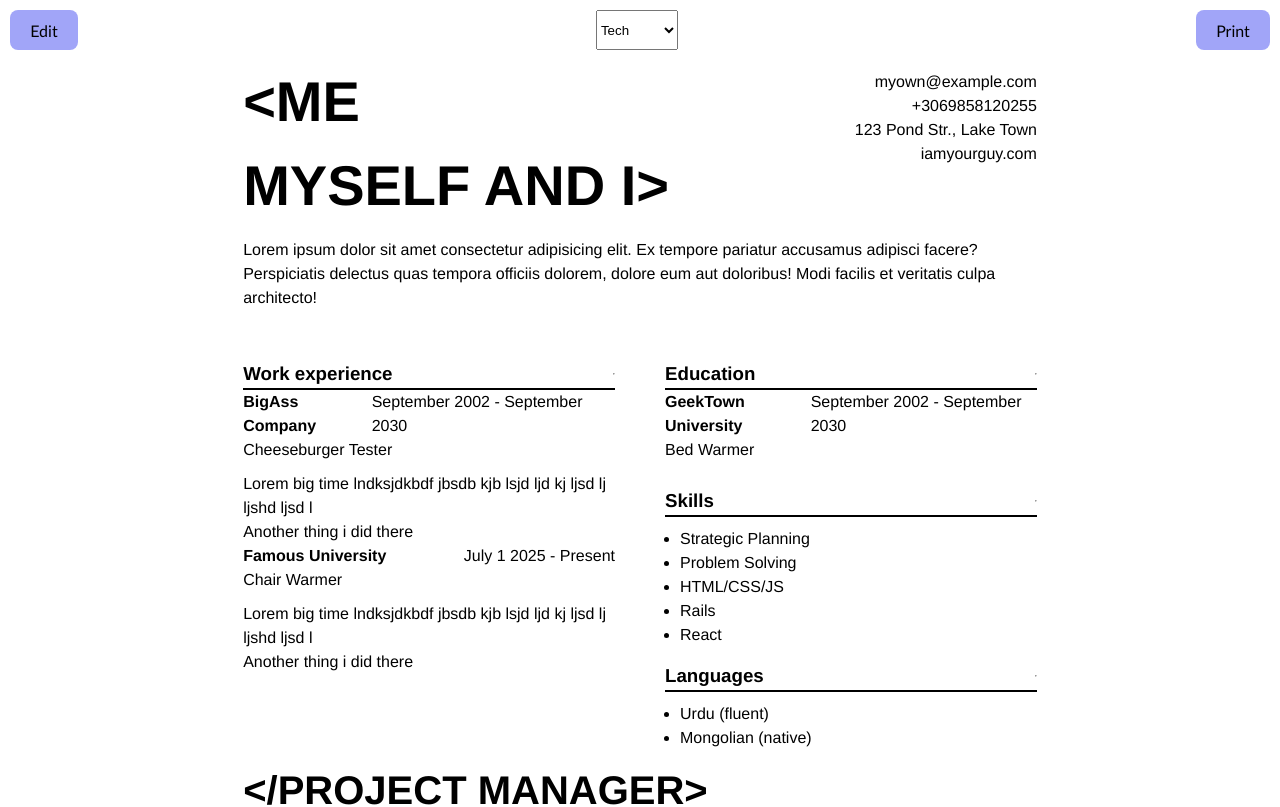
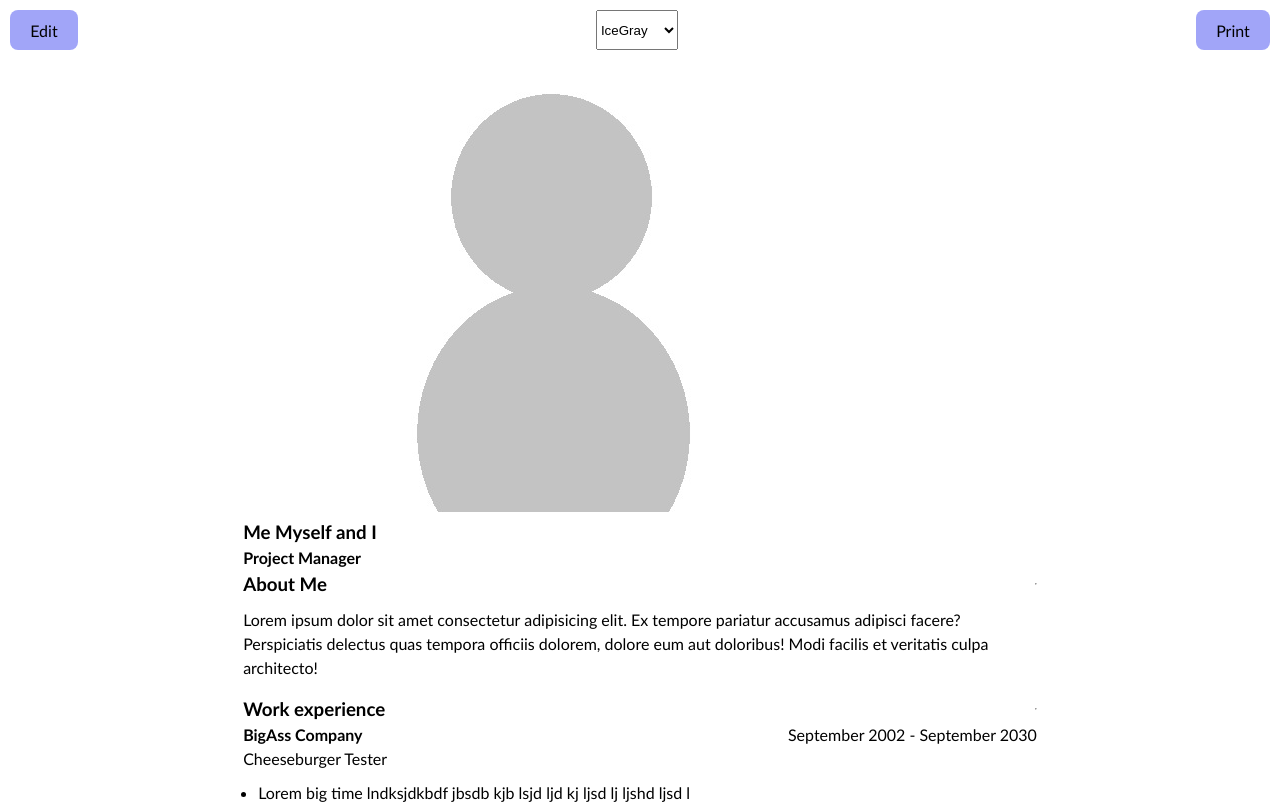
Before and after one commit to NikEmman/cv_react, a React (Vite) app: page / in a window 1280 px wide. Shown: the top 807 px of the page. Built offline with nearby package versions, Linux system fonts and the light colour scheme.

Commit message:
WIP:IceGray theme now has photo

```diff
--- a/src/App.jsx
+++ b/src/App.jsx
@@ -9,7 +9,7 @@ import IceGray from "./themes/IceGray";
 function App() {
   const [isEditable, setIsEditable] = useState(false);
   const [myData, setMyData] = useState(defaultData);
-  const [theme, setTheme] = useState("tech");
+  const [theme, setTheme] = useState("iceGray");
 
   const handleEditClick = () => setIsEditable(true);
   const handleSaveClick = () => {
@@ -129,6 +129,25 @@ function App() {
       return { ...prevData, sections: updatedSections };
     });
   };
+  const handleAddPhoto = (e) => {
+    const file = e.target.files[0];
+    if (!file) return;
+
+    const reader = new FileReader();
+    reader.onloadend = () => {
+      const imageUrl = reader.result;
+
+      setMyData((prevData) => {
+        const updatedSections = prevData.sections.map((section) =>
+          section.title === "Photo" ? { ...section, url: imageUrl } : section
+        );
+
+        return { ...prevData, sections: updatedSections };
+      });
+    };
+
+    reader.readAsDataURL(file);
+  };
 
   const handleNameChange = (fieldName, newValue) => {
     setMyData((prevData) => {
@@ -189,7 +208,7 @@ function App() {
           <button onClick={handleEditClick}>Edit</button>
         )}
         <select
-          defaultValue={"tech"}
+          defaultValue={"iceGray"}
           name="theme"
           onChange={(e) => setTheme(e.target.value)}
         >
@@ -213,6 +232,7 @@ function App() {
         handleAddMainItem={handleAddMainItem}
         handleAddDescriptionItem={handleAddDescriptionItem}
         handleDeleteDescriptionItem={handleDeleteDescriptionItem}
+        handleAddPhoto={handleAddPhoto}
       />
     </>
   );
--- /dev/null
+++ b/src/components/Photo.jsx
@@ -0,0 +1,27 @@
+import PropTypes from "prop-types";
+
+export default function Photo({ photo, handleAddPhoto, isEditable, theme }) {
+  return (
+    <>
+      {isEditable && (
+        <input
+          className={`img-${theme}`}
+          onChange={handleAddPhoto}
+          type="file"
+        ></input>
+      )}
+      <img
+        className={`img-${theme}`}
+        src={photo.url}
+        alt="Personal Photo"
+      ></img>
+    </>
+  );
+}
+
+Photo.propTypes = {
+  photo: PropTypes.object,
+  handleAddPhoto: PropTypes.func,
+  isEditable: PropTypes.bool,
+  theme: PropTypes.string,
+};
--- a/src/data.js
+++ b/src/data.js
@@ -90,6 +90,7 @@ const defaultData = {
         { id: 702, field: "", value: "Mongolian (native)" },
       ],
     },
+    { id: 800, title: "Photo", url: "/default_avatar.jpg" },
   ],
 };
 
--- a/src/themes/IceGray.jsx
+++ b/src/themes/IceGray.jsx
@@ -2,6 +2,7 @@ import PropTypes from "prop-types";
 import "./iceGray.css";
 import SideSection from "../components/SideSection";
 import MainSection from "../components/MainSection";
+import Photo from "../components/Photo";
 
 export default function IceGray({
   myData,
@@ -14,6 +15,7 @@ export default function IceGray({
   handleAddMainItem,
   handleAddDescriptionItem,
   handleDeleteDescriptionItem,
+  handleAddPhoto,
 }) {
   const personalSection = myData.sections.find((sec) => sec.title == "Person");
   const contactSection = myData.sections.find((sec) => sec.title == "Contact");
@@ -21,6 +23,8 @@ export default function IceGray({
   const languageSection = myData.sections.find(
     (sec) => sec.title == "Languages"
   );
+  const photoSection = myData.sections.find((sec) => sec.title == "Photo");
+
   const aboutSection = myData.sections.find((sec) => sec.title == "About Me");
   const mainItems = myData.sections
     .filter((sec) => sec.title == "Work experience" || sec.title == "Education")
@@ -42,6 +46,13 @@ export default function IceGray({
     <div className={`body-${theme}`}>
       <div className="container">
         <div className={`hero-${theme}`}>
+          <Photo
+            photo={photoSection}
+            theme={theme}
+            isEditable={isEditable}
+            handleAddPhoto={handleAddPhoto}
+          ></Photo>
+
           {isEditable ? (
             <>
               <div>
@@ -138,4 +149,5 @@ IceGray.propTypes = {
   handleAddMainItem: PropTypes.func,
   handleAddDescriptionItem: PropTypes.func,
   handleDeleteDescriptionItem: PropTypes.func,
+  handleAddPhoto: PropTypes.func,
 };
```
Also changed, not shown: public/default_avatar.jpg (added), 1 other file (tests, documents, lock files or other folders).
